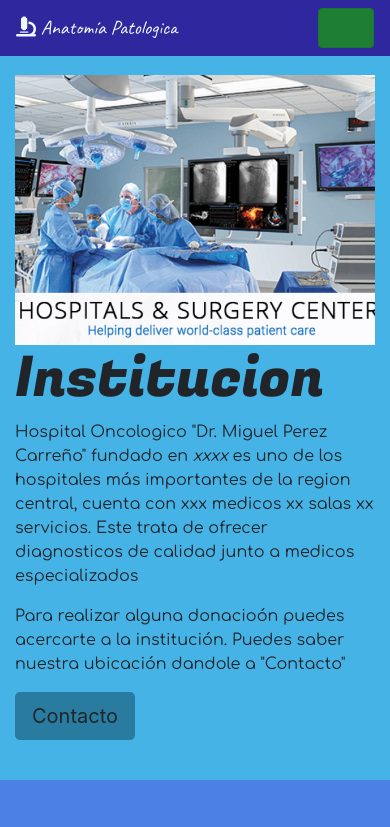
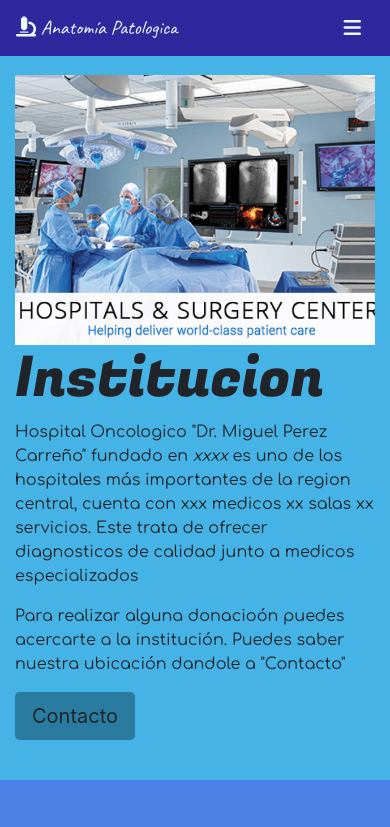
Before and after one commit to Joserafaelxb/MedicalWebsite-V2, a plain HTML site: page index.html in a window 390 px wide. Shown: the top 827 px of the page. Drawn offline with nearby package versions, Linux system fonts and the light colour scheme; a web font is replaced by a local one.

Commit message:
Update index.html

```diff
--- a/index.html
+++ b/index.html
@@ -19,8 +19,8 @@
     <!-- NAVIGATION BAR -->
     <nav class="navbar navbar-expand-lg fixed-top">
       <a class="navbar-brand" href="#" id="NBTitle"><i class="fas fa-microscope"></i> Anatomía Patologica</a>
-      <button class="navbar-toggler btn-success active" type="button" data-toggle="collapse" data-target="#navbarNavAltMarkup" aria-controls="navbarNavAltMarkup" aria-expanded="false" aria-label="Toggle navigation">
-        <span class="navbar-toggler-icon"></span>
+      <button class="navbar-toggler" type="button" data-toggle="collapse" data-target="#navbarNavAltMarkup" aria-controls="navbarNavAltMarkup" aria-expanded="false" aria-label="Toggle navigation">
+        <span class="fas fa-bars" style="color: aliceblue;"></span>
       </button>
       <div class="collapse navbar-collapse" id="navbarNavAltMarkup">
         <div class="navbar-nav ml-auto" id="NBItems" style="text-align: center;">
```
